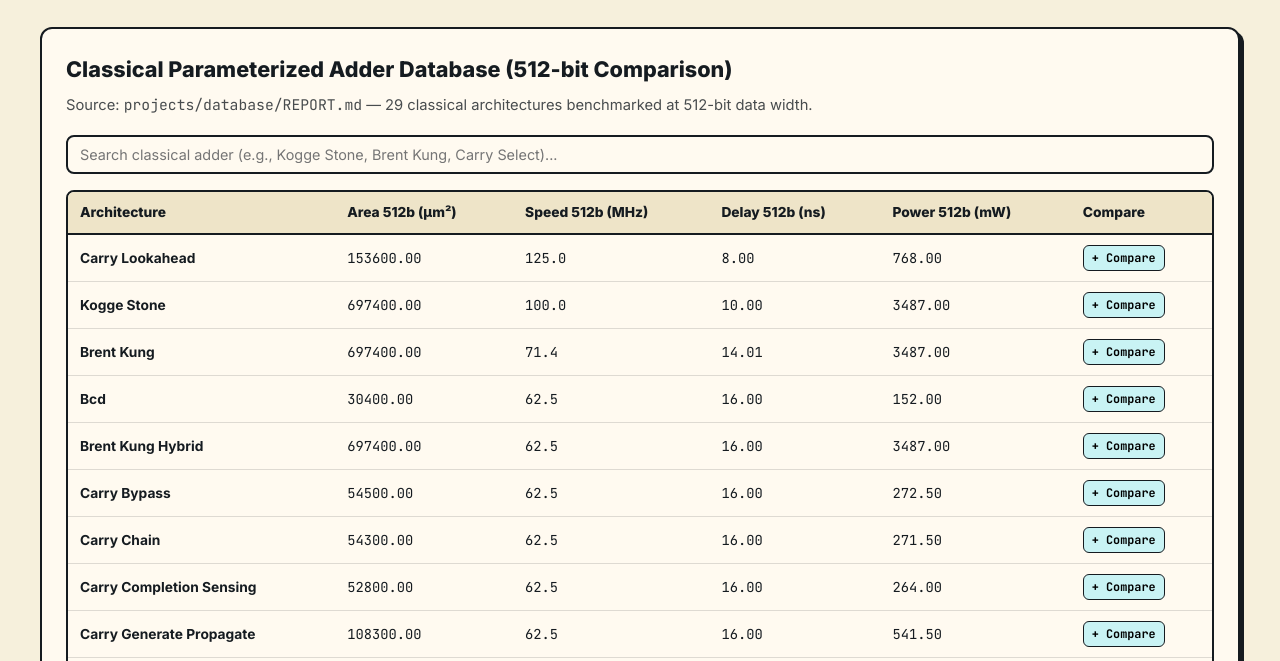
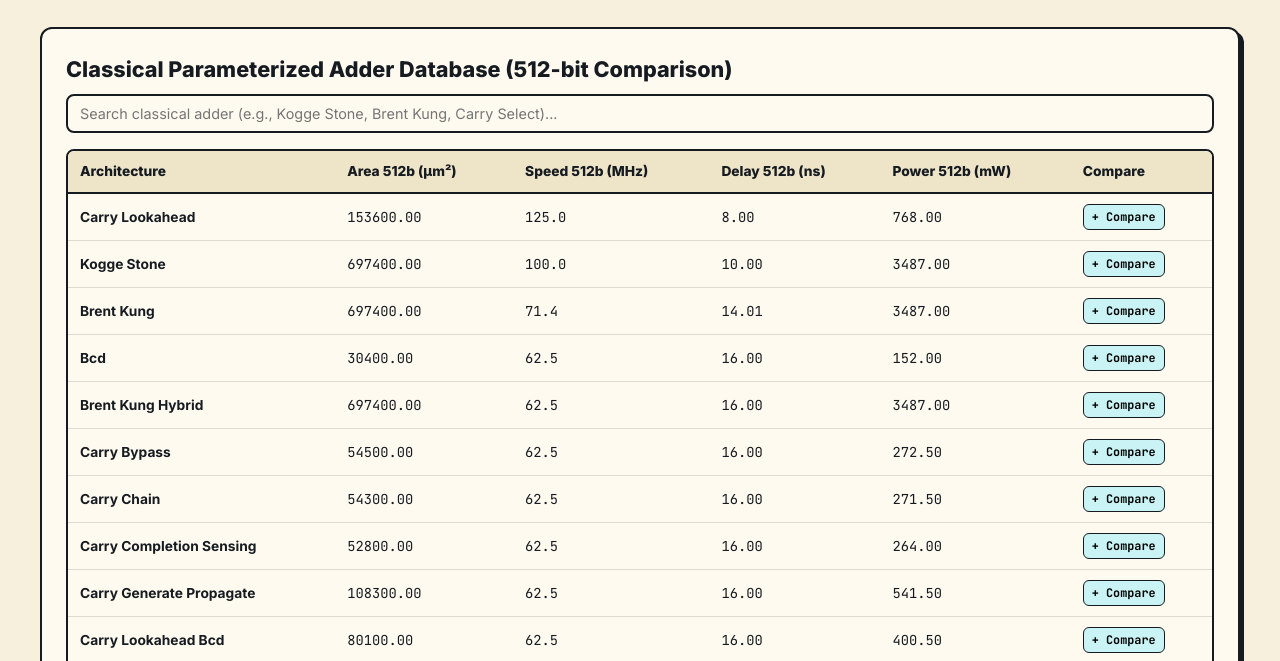
Before and after one commit to SJTU-YONGFU-RESEARCH-GRP/adder-website, a plain HTML site: page index.html in a window 1280 px wide. Shown: the part 114-775 px from the top of the page. Drawn offline with Linux system fonts and the light colour scheme; no server answers.

Commit message:
Remove internal source path subtitle

```diff
--- a/index.html
+++ b/index.html
@@ -47,7 +47,6 @@
     <section id="tab-database" class="tab-panel active">
       <div class="section-card">
         <h2>Classical Parameterized Adder Database (512-bit Comparison)</h2>
-        <p class="section-sub">Source: <code>projects/database/REPORT.md</code> — 29 classical architectures benchmarked at 512-bit data width.</p>
         <div class="toolbar">
           <input id="db-search" class="search-input" type="text" placeholder="Search classical adder (e.g., Kogge Stone, Brent Kung, Carry Select)...">
         </div>
```
